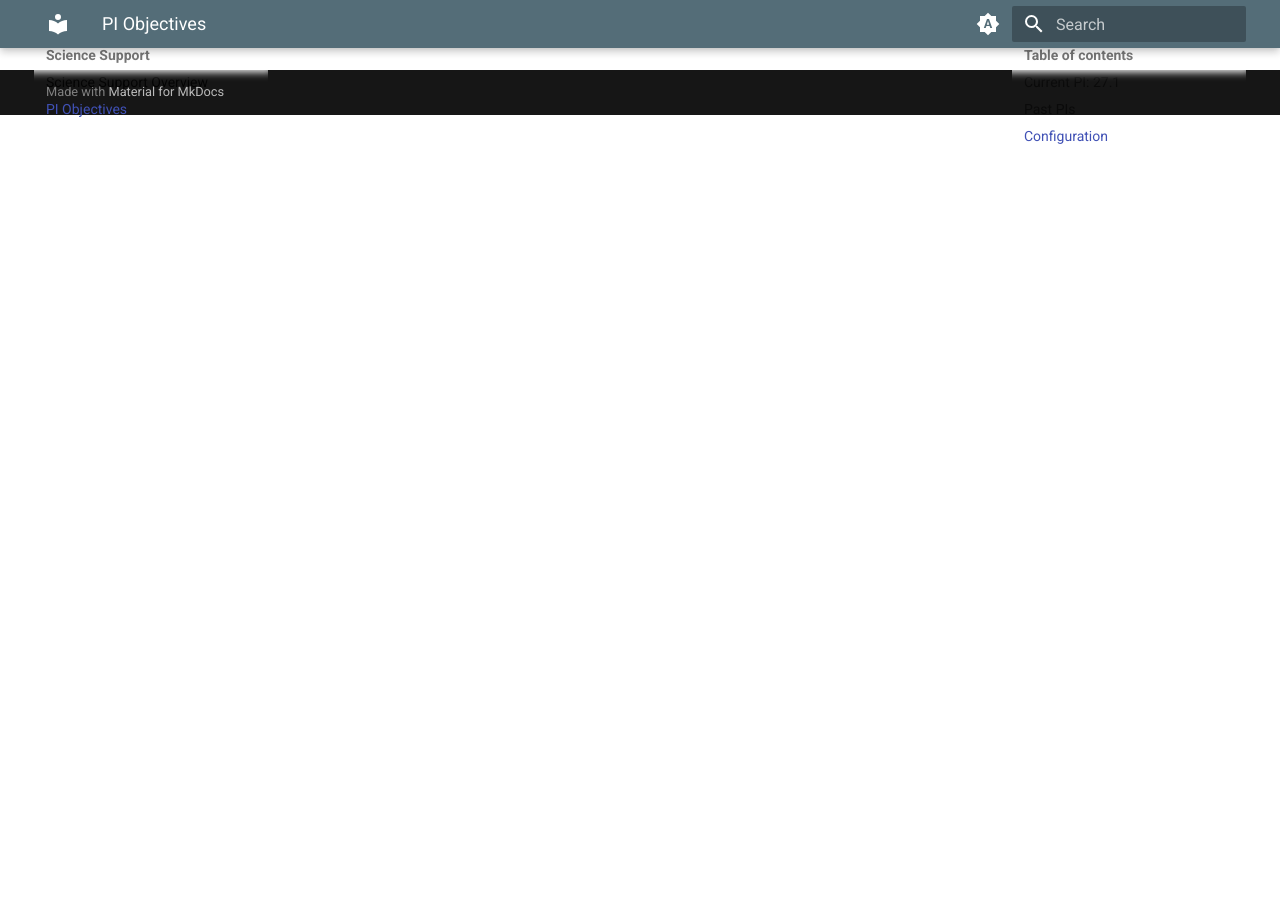
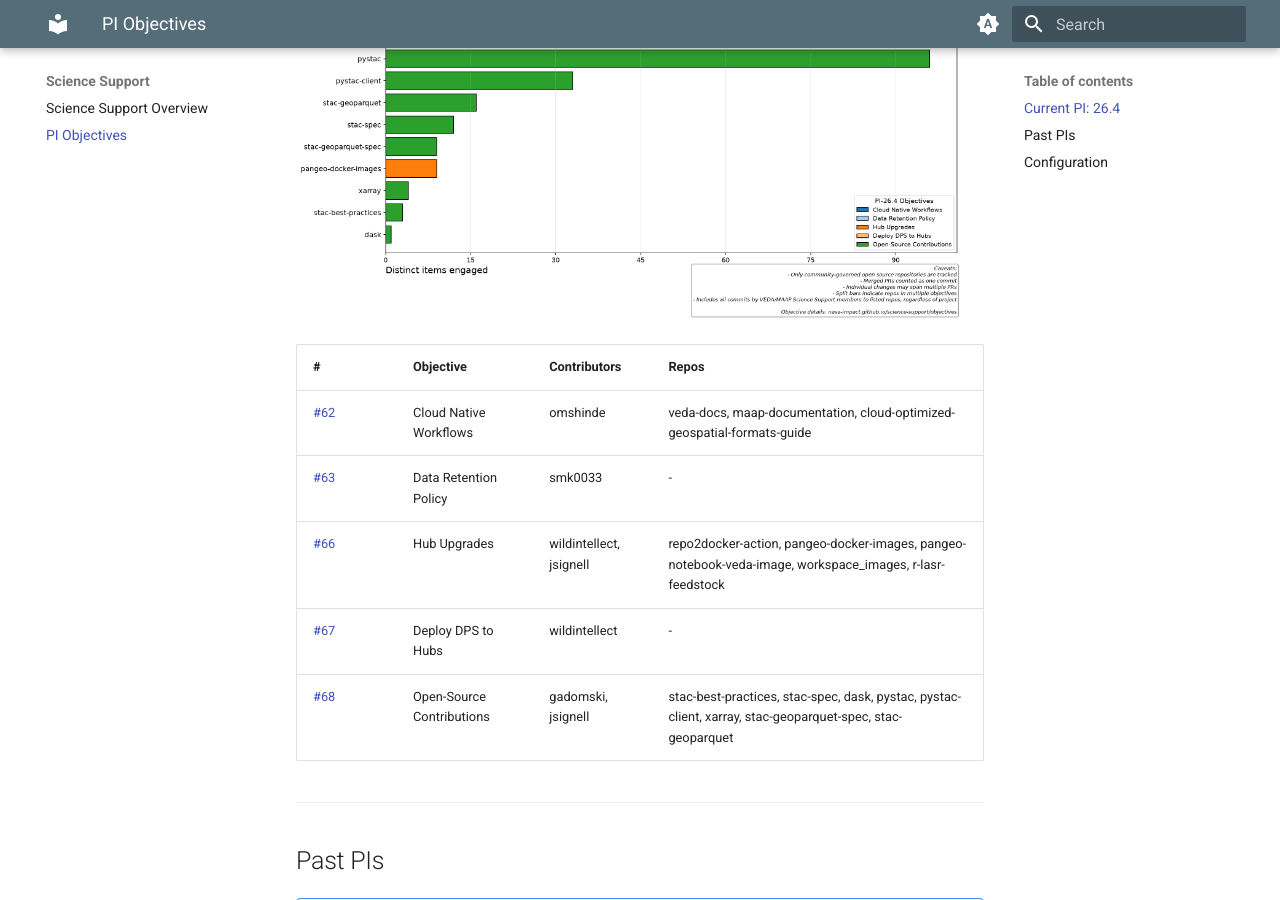
Before and after one commit to NASA-IMPACT/science-support, an MkDocs documentation site: the page built from docs/objectives.md, in a window 1280 px wide and 900 px high, scrolled down 965 px. Built offline with MkDocs 1.6.1 and Material for MkDocs 9.7.7, drawn with Linux system fonts in a browser that asks for light colours; the version menu is left out; before the commit the page ends 1080 px from its top, so only the background shows below that; some of the changed text lies outside the part shown.

Commit message:
Recreate reports for PI 26.4 (#101)
* Remove reports for PI 26.4

* Don't worry about 27.1 yet

* Update reports for 39671194528 (#102)

Co-authored-by: jsignell <4806877+jsignell@users.noreply.github.com>

* Revert "Don't worry about 27.1 yet"

This reverts commit b458929eefd8a1d1c2b32707143523887597ca5e.

---------

Co-authored-by: github-actions[bot] <41898282+github-actions[bot]@users.noreply.github.com>
Co-authored-by: jsignell <4806877+jsignell@users.noreply.github.com>

```diff
--- a/docs/objectives.md
+++ b/docs/objectives.md
@@ -2,32 +2,25 @@
 
 This page tracks quarterly objectives for the VEDA/MAAP Science Support team and the open-source repositories they touch across Program Increments (PIs).
 
-## Current PI: 27.1
+## Current PI: 26.4
 
-| # | Objective | Contributors | Repos |
-|---|-----------|--------------|-------|
-| [#89](https://github.com/NASA-IMPACT/science-support/issues/89) | Hub Upgrades | wildintellect, jsignell | pangeo-docker-images, pangeo-notebook-veda-image |
-
----
-
-## Past PIs
-
-<details markdown>
-<summary>PI 26.4 (5 original objectives; 5 closed as completed; 0 closed as not planned)</summary>
-
-| # | Objective | State | Contributors |
-|---|-----------|-------|--------------|
-| [#62](https://github.com/NASA-IMPACT/science-support/issues/62) | Cloud Native Workflows | closed (completed) | omshinde |
-| [#63](https://github.com/NASA-IMPACT/science-support/issues/63) | Data Retention Policy | closed (completed) | smk0033 |
-| [#66](https://github.com/NASA-IMPACT/science-support/issues/66) | Hub Upgrades | closed (completed) | wildintellect |
-| [#67](https://github.com/NASA-IMPACT/science-support/issues/67) | Deploy DPS to Hubs | closed (completed) | wildintellect |
-| [#68](https://github.com/NASA-IMPACT/science-support/issues/68) | Open-Source Contributions | closed (completed) | gadomski |
+![PI-26.4 authored commits](images/pi-26.4-authored-commits.png)
 
 ![PI-26.4 resolved issues and PRs](images/pi-26.4-resolved-issues-prs.png)
 
 ![PI-26.4 foundational engagement](images/pi-26.4-engagement.png)
 
-</details>
+| # | Objective | Contributors | Repos |
+|---|-----------|--------------|-------|
+| [#62](https://github.com/NASA-IMPACT/science-support/issues/62) | Cloud Native Workflows | omshinde | veda-docs, maap-documentation, cloud-optimized-geospatial-formats-guide |
+| [#63](https://github.com/NASA-IMPACT/science-support/issues/63) | Data Retention Policy | smk0033 | - |
+| [#66](https://github.com/NASA-IMPACT/science-support/issues/66) | Hub Upgrades | wildintellect, jsignell | repo2docker-action, pangeo-docker-images, pangeo-notebook-veda-image, workspace_images, r-lasr-feedstock |
+| [#67](https://github.com/NASA-IMPACT/science-support/issues/67) | Deploy DPS to Hubs | wildintellect | - |
+| [#68](https://github.com/NASA-IMPACT/science-support/issues/68) | Open-Source Contributions | gadomski, jsignell | stac-best-practices, stac-spec, dask, pystac, pystac-client, xarray, stac-geoparquet-spec, stac-geoparquet |
+
+---
+
+## Past PIs
 
 <details markdown>
 <summary>PI 26.3 (4 original objectives; 4 closed as completed; 0 closed as not planned)</summary>
```
Also changed, not shown: docs/images/pi-26.4-authored-commits.png (added), docs/images/pi-26.4-engagement.png, docs/images/pi-26.4-resolved-issues-prs.png, 4 other files.
